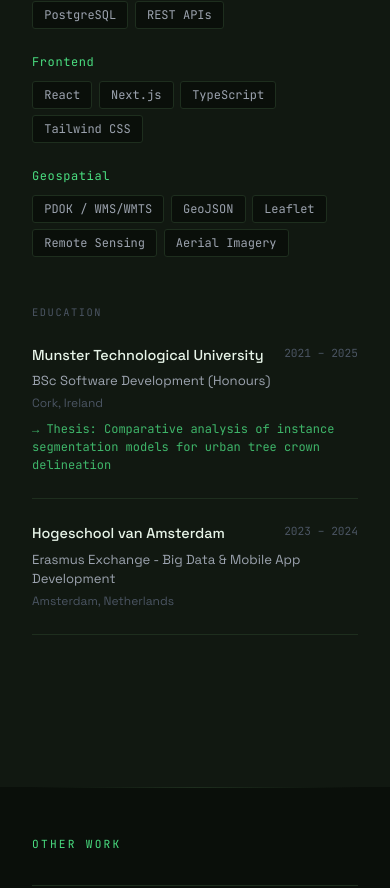
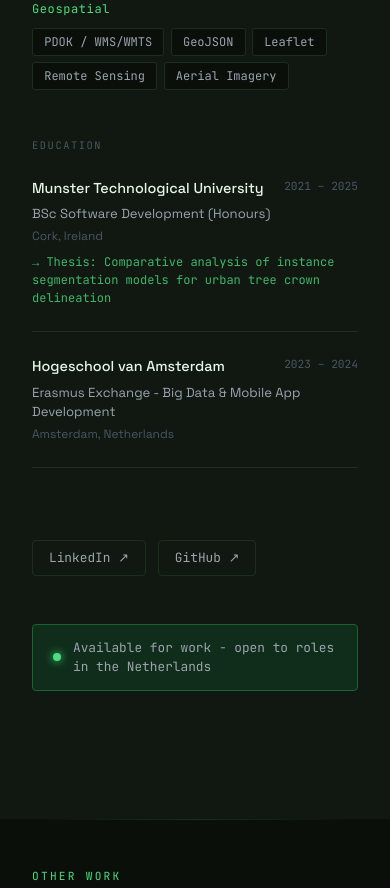
Before and after one commit to BartekTedys/barttedys, a Next.js app: page / in a window 390 px wide. Shown: the part 5549-6437 px from the top of the page. Built offline with nearby package versions, Linux system fonts and the light colour scheme; no server answers.

Commit message:
Mobile version fixes

```diff
--- a/src/components/About.tsx
+++ b/src/components/About.tsx
@@ -8,6 +8,11 @@ export default function About() {
     { cat: 'Backend', items: ['Python', 'FastAPI', 'Node.js', 'PostgreSQL', 'REST APIs'] },
     { cat: 'Frontend', items: ['React', 'Next.js', 'TypeScript', 'Tailwind CSS'] },
     { cat: 'Geospatial', items: ['PDOK / WMS/WMTS', 'GeoJSON', 'Leaflet', 'Remote Sensing', 'Aerial Imagery'] },
+  ]
+
+  const links = [
+    { label: 'LinkedIn', href: 'https://www.linkedin.com/in/bartlomiej-tedys-6418ab251/', icon: '↗' },
+    { label: 'GitHub', href: 'https://github.com/BartekTedys', icon: '↗' },
   ]
 
   return (
@@ -83,11 +88,11 @@ export default function About() {
               ))}
             </div>
 
+            {/* Desktop only: links and availability stay in bio column */}
+            {!isMobile && (
+              <>
                 <div style={{ display: 'flex', gap: '0.75rem', marginTop: '2rem', flexWrap: 'wrap' }}>
-              {[
-                { label: 'LinkedIn', href: 'https://www.linkedin.com/in/bartlomiej-tedys-6418ab251/', icon: '↗' },
-                { label: 'GitHub', href: 'https://github.com/BartekTedys', icon: '↗' },
-              ].map(l => (
+                  {links.map(l => (
                     <a key={l.label} href={l.href} target="_blank" rel="noreferrer" style={{
                       padding: '0.45rem 1rem', border: '1px solid var(--border)', borderRadius: '4px',
                       color: 'var(--text-secondary)', textDecoration: 'none', fontSize: '0.8rem',
@@ -101,7 +106,6 @@ export default function About() {
                     </a>
                   ))}
                 </div>
-
                 <div style={{
                   marginTop: '2rem', padding: '0.85rem 1.25rem',
                   background: 'var(--green-faint)', border: '1px solid var(--green-muted)',
@@ -116,6 +120,8 @@ export default function About() {
                     Available for work - open to roles in the Netherlands
                   </p>
                 </div>
+              </>
+            )}
           </div>
 
           {/* Skills + Education column */}
@@ -189,6 +195,41 @@ export default function About() {
                 </div>
               ))}
             </div>
+
+            {/* Mobile only: links and availability at bottom of section */}
+            {isMobile && (
+              <>
+                <div style={{ display: 'flex', gap: '0.75rem', flexWrap: 'wrap' }}>
+                  {links.map(l => (
+                    <a key={l.label} href={l.href} target="_blank" rel="noreferrer" style={{
+                      padding: '0.45rem 1rem', border: '1px solid var(--border)', borderRadius: '4px',
+                      color: 'var(--text-secondary)', textDecoration: 'none', fontSize: '0.8rem',
+                      fontFamily: "'JetBrains Mono', monospace", display: 'flex', alignItems: 'center',
+                      gap: '0.4rem', transition: 'all 0.2s',
+                    }}
+                      onMouseEnter={e => { e.currentTarget.style.borderColor = 'var(--green-primary)'; e.currentTarget.style.color = 'var(--green-primary)' }}
+                      onMouseLeave={e => { e.currentTarget.style.borderColor = 'var(--border)'; e.currentTarget.style.color = 'var(--text-secondary)' }}
+                    >
+                      {l.label} {l.icon}
+                    </a>
+                  ))}
+                </div>
+                <div style={{
+                  padding: '0.85rem 1.25rem',
+                  background: 'var(--green-faint)', border: '1px solid var(--green-muted)',
+                  borderRadius: '4px', display: 'flex', alignItems: 'center', gap: '0.75rem',
+                }}>
+                  <div style={{
+                    width: '8px', height: '8px', borderRadius: '50%',
+                    background: 'var(--green-primary)', flexShrink: 0,
+                    boxShadow: '0 0 8px var(--green-primary)',
+                  }} />
+                  <p style={{ fontSize: '0.8rem', color: 'var(--text-secondary)', fontFamily: "'JetBrains Mono', monospace" }}>
+                    Available for work - open to roles in the Netherlands
+                  </p>
+                </div>
+              </>
+            )}
           </div>
         </div>
       </div>
```
Lines whose indentation alone changed are shown as unchanged.
